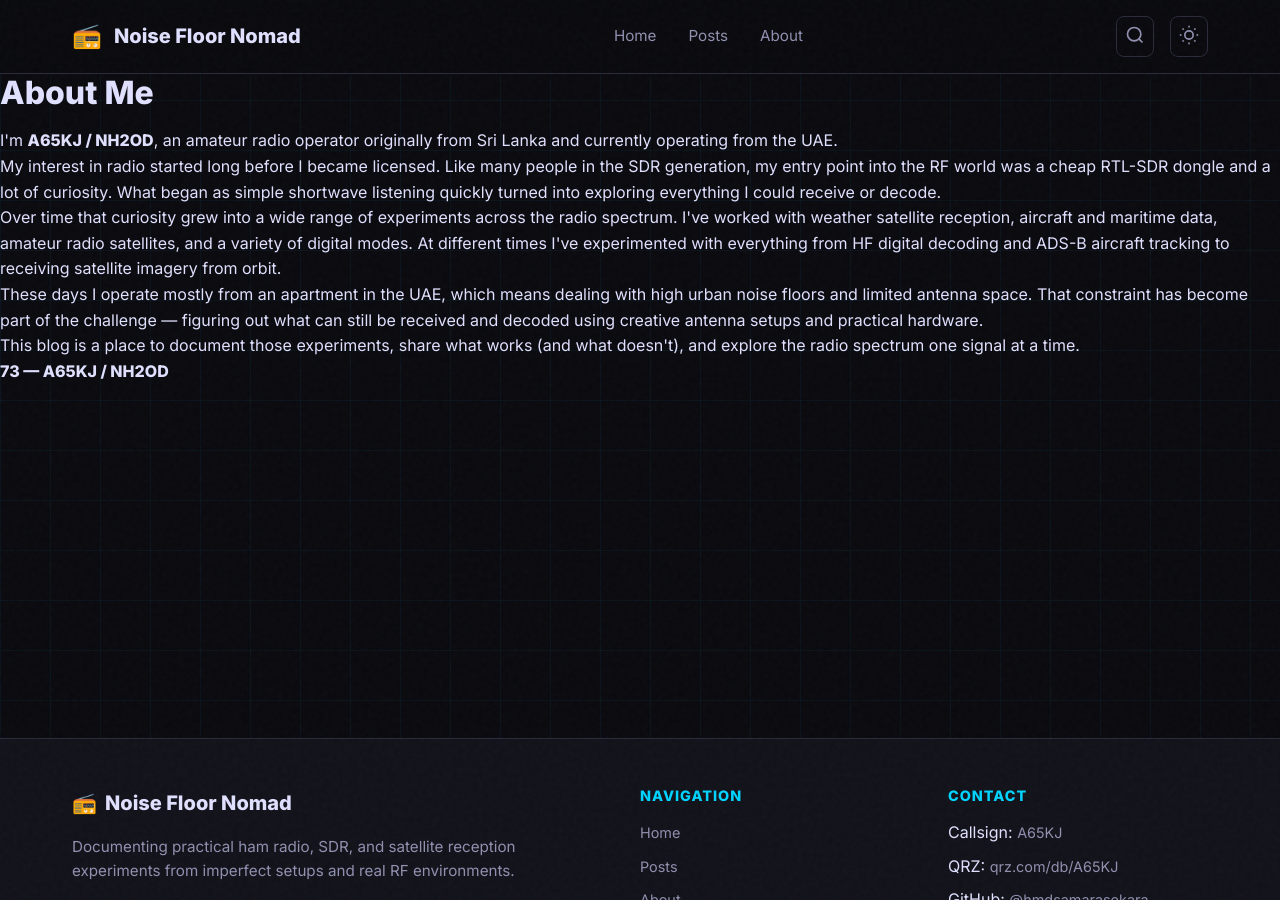
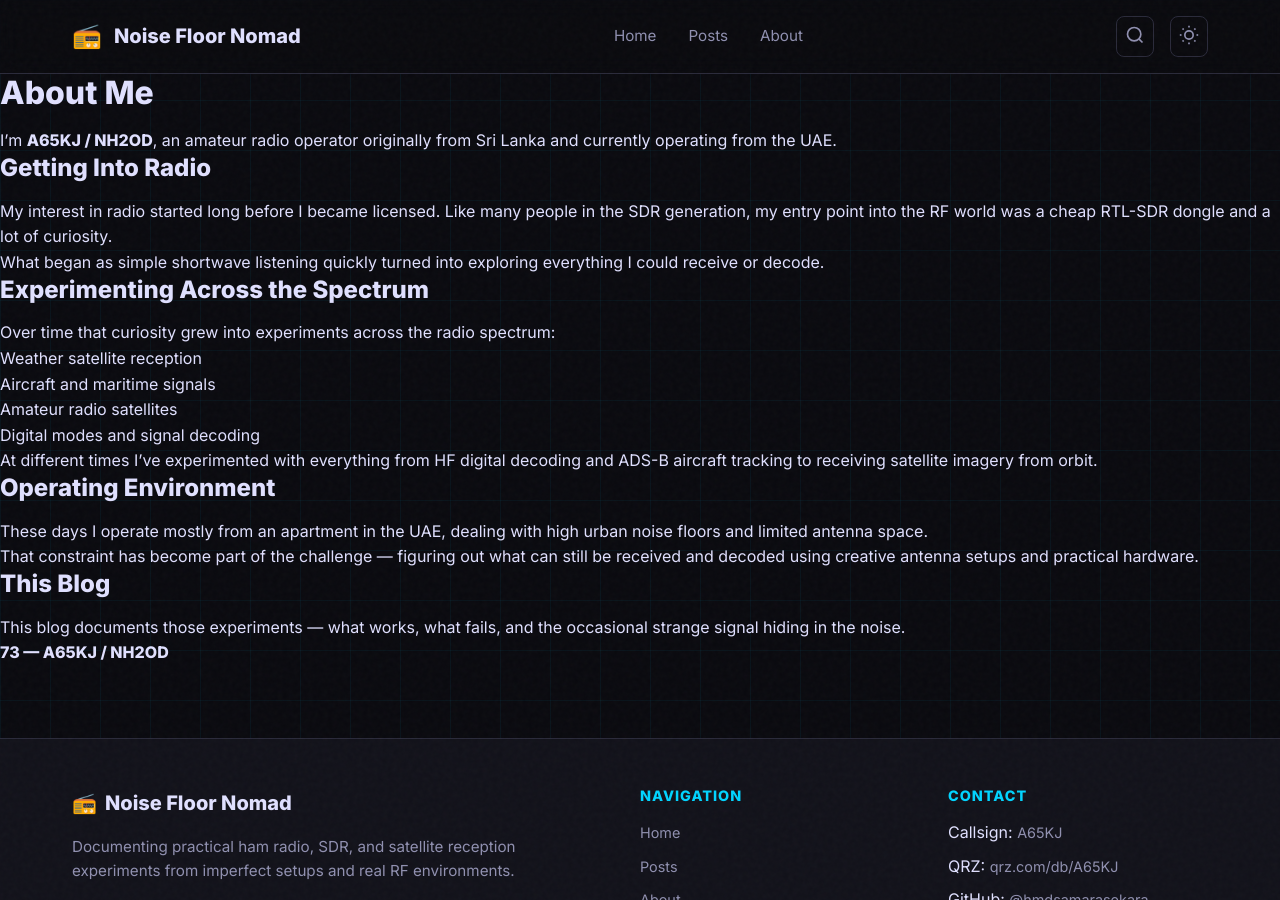
Before and after one commit to hmdsamarasekara/hmdsamarasekara.github.io, a Jekyll site: the page built from about.md, in a window 1280 px wide and 900 px high. Built offline with Jekyll 4.4.1, drawn with Linux system fonts in a browser that asks for light colours.

Commit message:
Update about.md

```diff
--- a/about.md
+++ b/about.md
@@ -4,16 +4,35 @@
 permalink: /about/
 ---
 
-<h2>About Me</h2>
+## About Me
 
-<p>I'm <strong>A65KJ / NH2OD</strong>, an amateur radio operator originally from Sri Lanka and currently operating from the UAE.</p>
+I'm **A65KJ / NH2OD**, an amateur radio operator originally from Sri Lanka and currently operating from the UAE.
 
-<p>My interest in radio started long before I became licensed. Like many people in the SDR generation, my entry point into the RF world was a cheap RTL-SDR dongle and a lot of curiosity. What began as simple shortwave listening quickly turned into exploring everything I could receive or decode.</p>
+### Getting Into Radio
 
-<p>Over time that curiosity grew into a wide range of experiments across the radio spectrum. I've worked with weather satellite reception, aircraft and maritime data, amateur radio satellites, and a variety of digital modes. At different times I've experimented with everything from HF digital decoding and ADS-B aircraft tracking to receiving satellite imagery from orbit.</p>
+My interest in radio started long before I became licensed. Like many people in the SDR generation, my entry point into the RF world was a cheap RTL-SDR dongle and a lot of curiosity.
 
-<p>These days I operate mostly from an apartment in the UAE, which means dealing with high urban noise floors and limited antenna space. That constraint has become part of the challenge — figuring out what can still be received and decoded using creative antenna setups and practical hardware.</p>
+What began as simple shortwave listening quickly turned into exploring everything I could receive or decode.
 
-<p>This blog is a place to document those experiments, share what works (and what doesn't), and explore the radio spectrum one signal at a time.</p>
+### Experimenting Across the Spectrum
 
-<p><strong>73 — A65KJ / NH2OD</strong></p>
+Over time that curiosity grew into experiments across the radio spectrum:
+
+- Weather satellite reception
+- Aircraft and maritime signals
+- Amateur radio satellites
+- Digital modes and signal decoding
+
+At different times I've experimented with everything from HF digital decoding and ADS-B aircraft tracking to receiving satellite imagery from orbit.
+
+### Operating Environment
+
+These days I operate mostly from an apartment in the UAE, dealing with high urban noise floors and limited antenna space.
+
+That constraint has become part of the challenge — figuring out what can still be received and decoded using creative antenna setups and practical hardware.
+
+### This Blog
+
+This blog documents those experiments — what works, what fails, and the occasional strange signal hiding in the noise.
+
+**73 — A65KJ / NH2OD**
```
